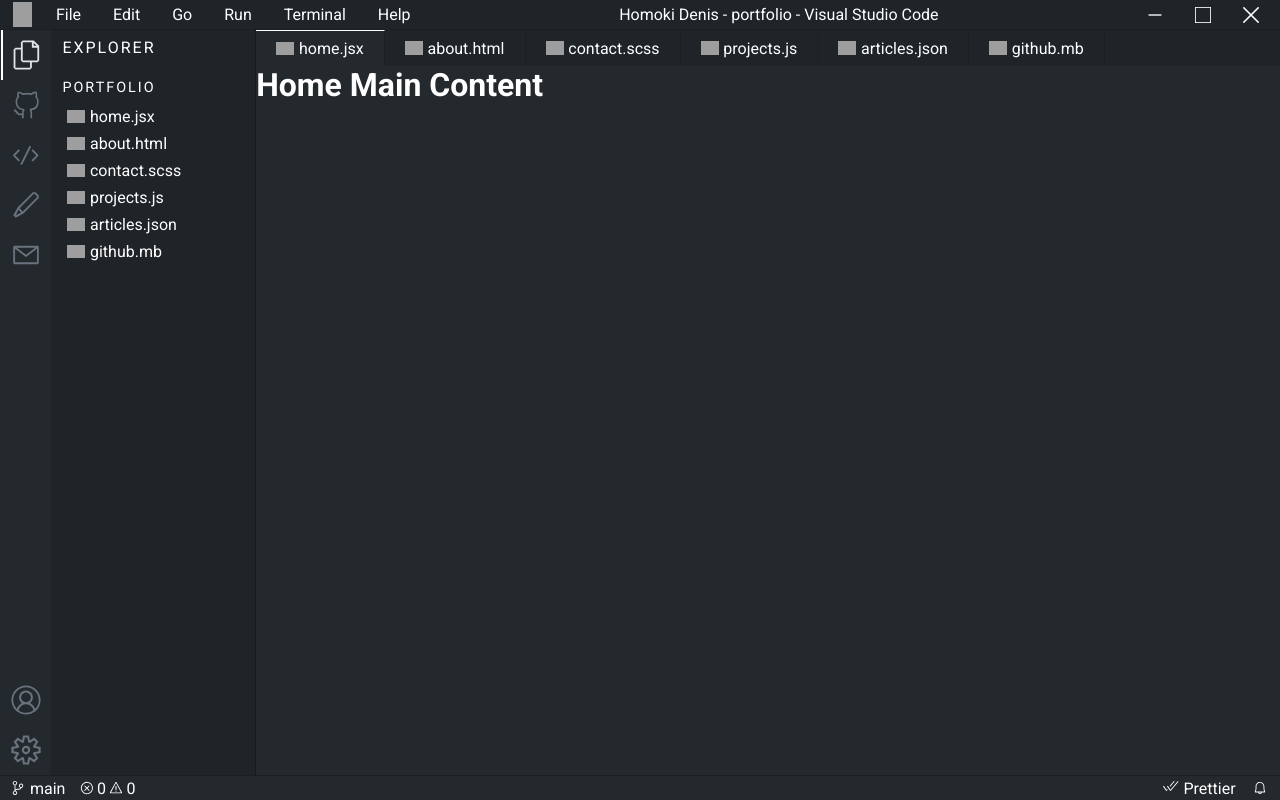
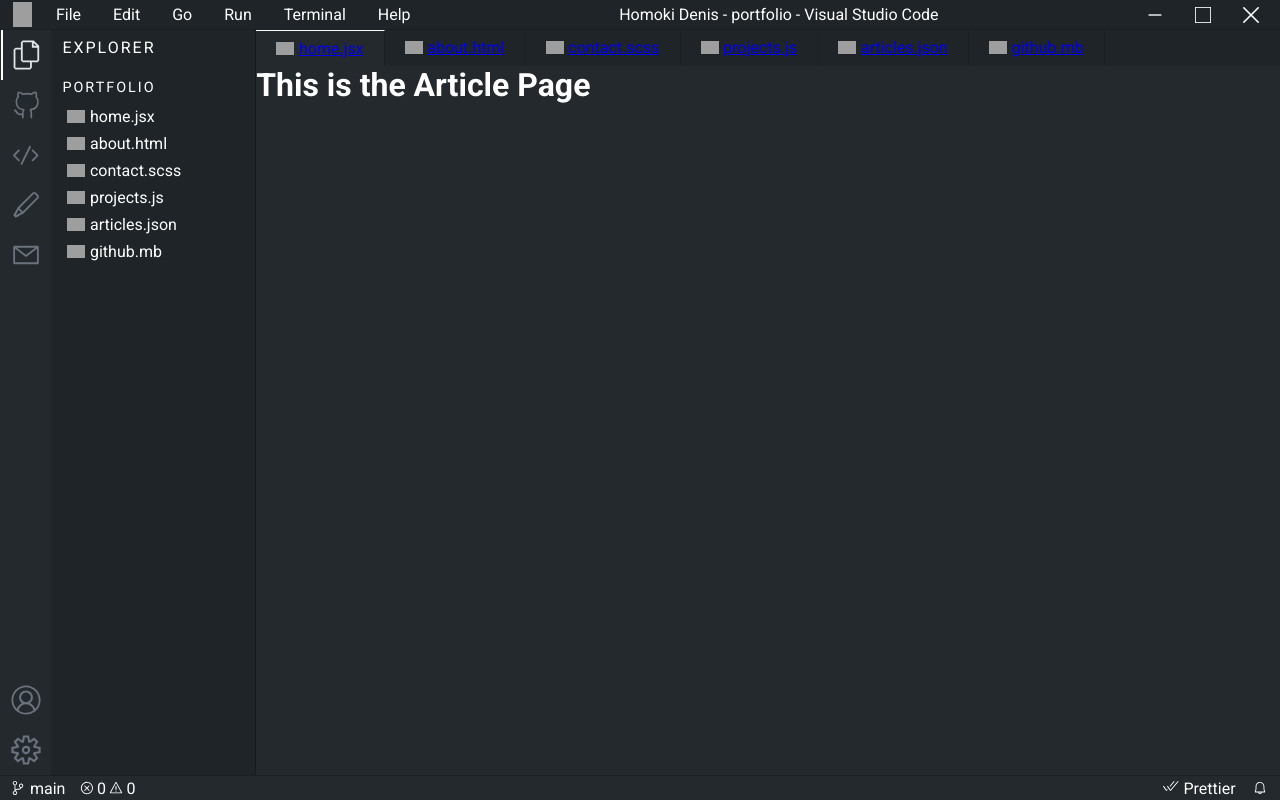
Before and after one commit to homoki-denis/Portfolio, a React (Vite) app: page /articles in a window 1280 px wide. Built offline with nearby package versions, Linux system fonts and the light colour scheme; grey boxes are pictures that could not be loaded.

Commit message:
added react router

```diff
--- a/package.json
+++ b/package.json
@@ -14,6 +14,7 @@
     "@fortawesome/react-fontawesome": "^0.2.0",
     "react": "^18.2.0",
     "react-dom": "^18.2.0",
+    "react-router-dom": "^6.3.0",
     "sass": "^1.54.0"
   },
   "devDependencies": {
--- a/src/App.jsx
+++ b/src/App.jsx
@@ -4,12 +4,19 @@
 import Footer from "./components/Footer";
 import SecondSideBar from "./components/SecondSideBar";
 import Navbar from "./components/Navbar";
-
+import { BrowserRouter, Routes, Route } from "react-router-dom";
 import "./App.scss";
+import Home from "./pages/Home";
+import Contact from "./pages/Contact";
+import About from "./pages/About";
+import Articles from "./pages/Articles";
+import Projects from "./pages/Projects";
+import Github from "./pages/Github";
 
 function App() {
   return (
     <div className="App">
+      <BrowserRouter>
         <TopNav />
 
         <div className="content">
@@ -17,13 +24,19 @@
           <SecondSideBar />
           <div className="main-content">
             <Navbar />
-          <div>
-            <h1>Home Main Content</h1>
-          </div>
+            <Routes>
+              <Route path="/" element={<Home />} />
+              <Route path="about" element={<About />} />
+              <Route path="contact" element={<Contact />} />
+              <Route path="articles" element={<Articles />} />
+              <Route path="projects" element={<Projects />} />
+              <Route path="github" element={<Github />} />
+            </Routes>
           </div>
         </div>
 
         <Footer />
+      </BrowserRouter>
     </div>
   );
 }
--- a/src/components/Navbar.jsx
+++ b/src/components/Navbar.jsx
@@ -1,8 +1,10 @@
 import React from "react";
+import { Link } from "react-router-dom";
 
 function Navbar() {
   return (
     <div className="navbar">
+      <Link to="/">
         <div className="navbar-items navbar-active">
           <img
             src="https://vscode-portfolio.vercel.app/_next/image?url=%2Freact_icon.svg&w=32&q=75"
@@ -10,6 +12,9 @@
           />
           <span>home.jsx</span>
         </div>
+      </Link>
+
+      <Link to="about">
         <div className="navbar-items">
           <img
             src="https://vscode-portfolio.vercel.app/_next/image?url=%2Fhtml_icon.svg&w=32&q=75"
@@ -17,10 +22,16 @@
           />
           <span>about.html</span>
         </div>
+      </Link>
+
+      <Link to="contact">
         <div className="navbar-items">
           <img src="https://img.icons8.com/color/344/sass.png" alt="sass" />
           <span>contact.scss</span>
         </div>
+      </Link>
+
+      <Link to="projects">
         <div className="navbar-items">
           <img
             src="https://vscode-portfolio.vercel.app/_next/image?url=%2Fjs_icon.svg&w=32&q=75"
@@ -28,6 +39,9 @@
           />
           <span>projects.js</span>
         </div>
+      </Link>
+
+      <Link to="articles">
         <div className="navbar-items">
           <img
             src="https://vscode-portfolio.vercel.app/_next/image?url=%2Fjson_icon.svg&w=32&q=75"
@@ -35,6 +49,9 @@
           />
           <span>articles.json</span>
         </div>
+      </Link>
+
+      <Link to="github">
         <div className="navbar-items">
           <img
             src="https://vscode-portfolio.vercel.app/_next/image?url=%2Fmarkdown_icon.svg&w=32&q=75"
@@ -42,6 +59,7 @@
           />
           <span>github.mb</span>
         </div>
+      </Link>
     </div>
   );
 }
--- /dev/null
+++ b/src/pages/About.jsx
@@ -0,0 +1,11 @@
+import React from "react";
+
+function About() {
+  return (
+    <div>
+      <h1>This is the About page</h1>
+    </div>
+  );
+}
+
+export default About;
--- /dev/null
+++ b/src/pages/Articles.jsx
@@ -0,0 +1,11 @@
+import React from "react";
+
+function Articles() {
+  return (
+    <div>
+      <h1>This is the Article Page</h1>
+    </div>
+  );
+}
+
+export default Articles;
--- /dev/null
+++ b/src/pages/Contact.jsx
@@ -0,0 +1,11 @@
+import React from "react";
+
+function Contact() {
+  return (
+    <div>
+      <h1>This is the Contact page</h1>
+    </div>
+  );
+}
+
+export default Contact;
--- /dev/null
+++ b/src/pages/Github.jsx
@@ -0,0 +1,11 @@
+import React from "react";
+
+function Github() {
+  return (
+    <div>
+      <h1>This is the Github Page</h1>
+    </div>
+  );
+}
+
+export default Github;
--- /dev/null
+++ b/src/pages/Home.jsx
@@ -0,0 +1,11 @@
+import React from "react";
+
+function Home() {
+  return (
+    <div>
+      <h1>This is the Home page</h1>
+    </div>
+  );
+}
+
+export default Home;
--- /dev/null
+++ b/src/pages/Projects.jsx
@@ -0,0 +1,11 @@
+import React from "react";
+
+function Projects() {
+  return (
+    <div>
+      <h1>This is the Projects Page</h1>
+    </div>
+  );
+}
+
+export default Projects;
```
Also changed, not shown: src/components/Sidebar.jsx (+18 -0 lines), src/main.jsx (+6 -6 lines), 1 other file (tests, documents, lock files or other folders). Lines whose indentation alone changed are shown as unchanged.
